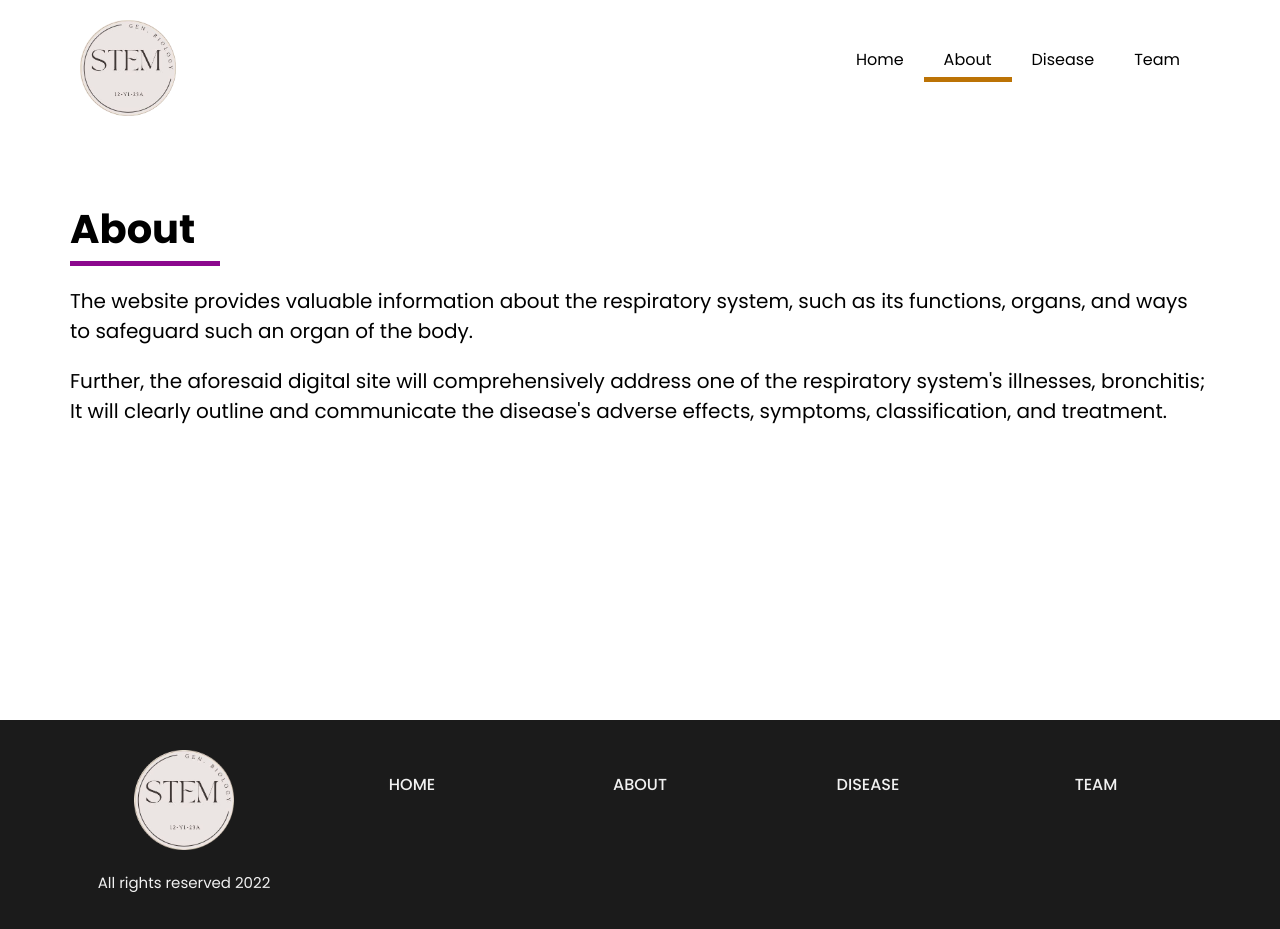
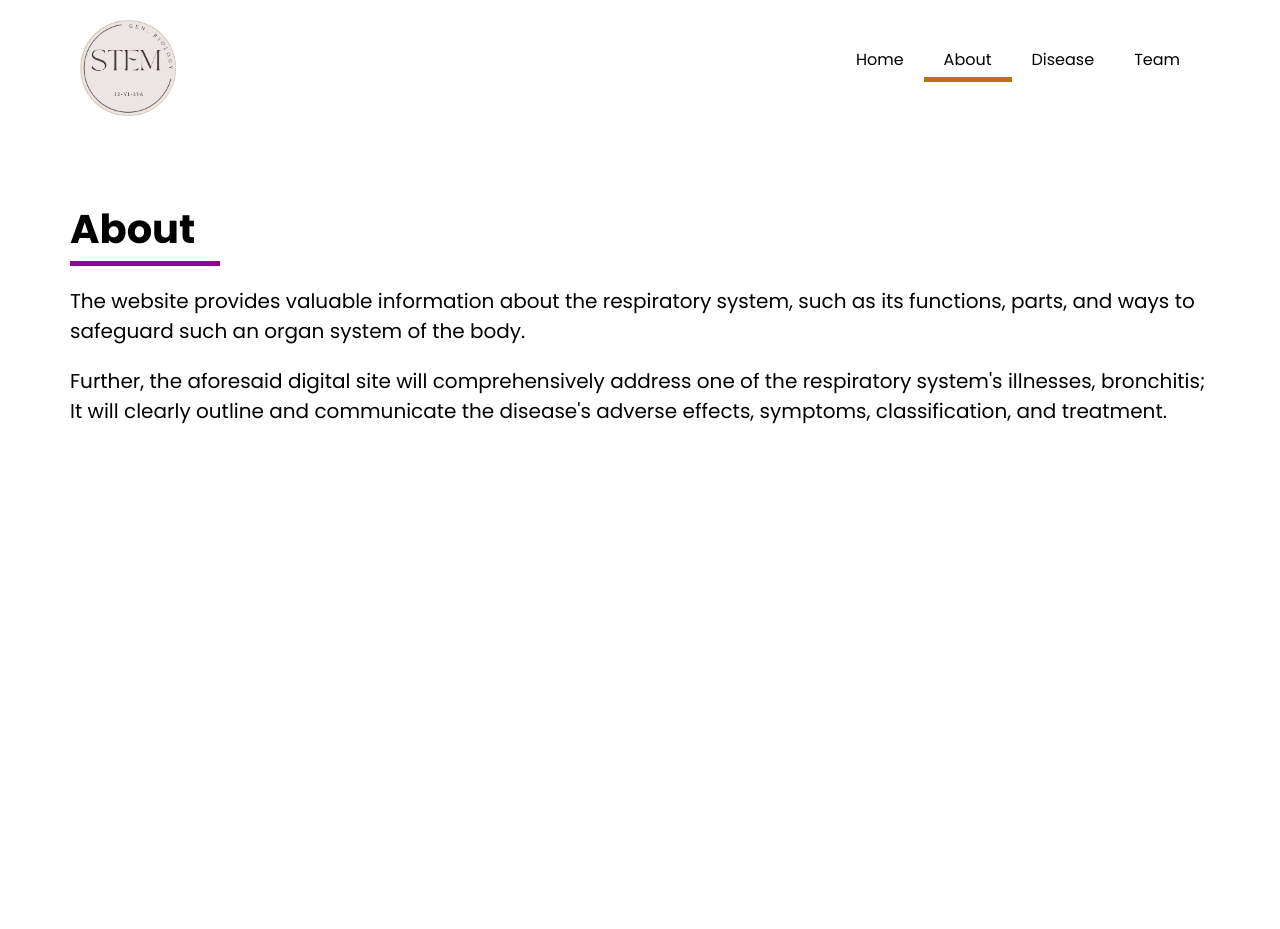
Before and after one commit to kuroinu08/kuroinu08.github.io, a plain HTML site: page about.html in a window 1280 px wide. After the commit the page ends 800 px from the top, so only its background shows below. Drawn offline with nearby package versions, Linux system fonts and the light colour scheme.

Commit message:
APP:
-removed footer section
-rephrase orgrans to parts

```diff
--- a/about.html
+++ b/about.html
@@ -57,8 +57,8 @@
 
         <p>
           The website provides valuable information about the respiratory
-          system, such as its functions, organs, and ways to safeguard such an
-          organ of the body.
+          system, such as its functions, parts, and ways to safeguard such an
+          organ system of the body.
         </p>
 
         <p>
@@ -70,46 +70,6 @@
       </div>
     </section>
 
-    <footer class="block footer">
-      <div class="container grid footer__sections">
-        <section class="footer__section">
-          <header class="footer__header">
-            <a href="/">
-              <h2 class="footer__heading">Home</h2>
-            </a>
-          </header>
-        </section>
-
-        <section class="footer__section">
-          <header class="footer__header">
-            <a href="#">
-              <h2 class="footer__heading">About</h2>
-            </a>
-          </header>
-        </section>
-
-        <section class="footer__section">
-          <header class="footer__header">
-            <a href="/bronchitis-full-page.html">
-              <h2 class="footer__heading">Disease</h2>
-            </a>
-          </header>
-        </section>
-
-        <section class="footer__section">
-          <header class="footer__header">
-            <a href="/team.html">
-              <h2 class="footer__heading">Team</h2>
-            </a>
-          </header>
-        </section>
-        <section class="footer__brand">
-          <img src="assets/img/logo.png" alt="LOGO" />
-          <p class="footer__copyright">All rights reserved 2022</p>
-        </section>
-      </div>
-    </footer>
-
     <script src="https://unpkg.com/aos@2.3.1/dist/aos.js"></script>
     <script>
       AOS.init();
```
